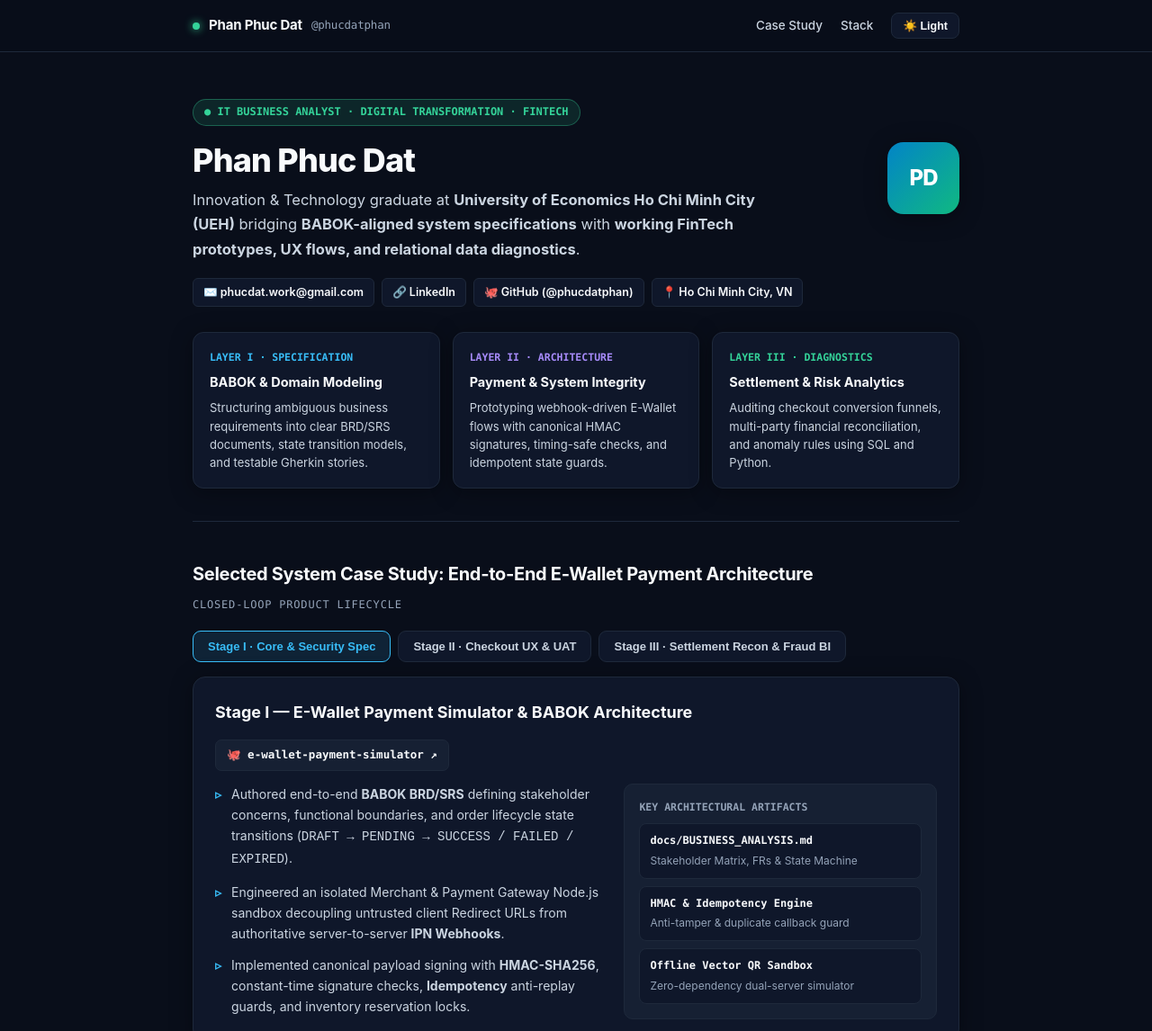
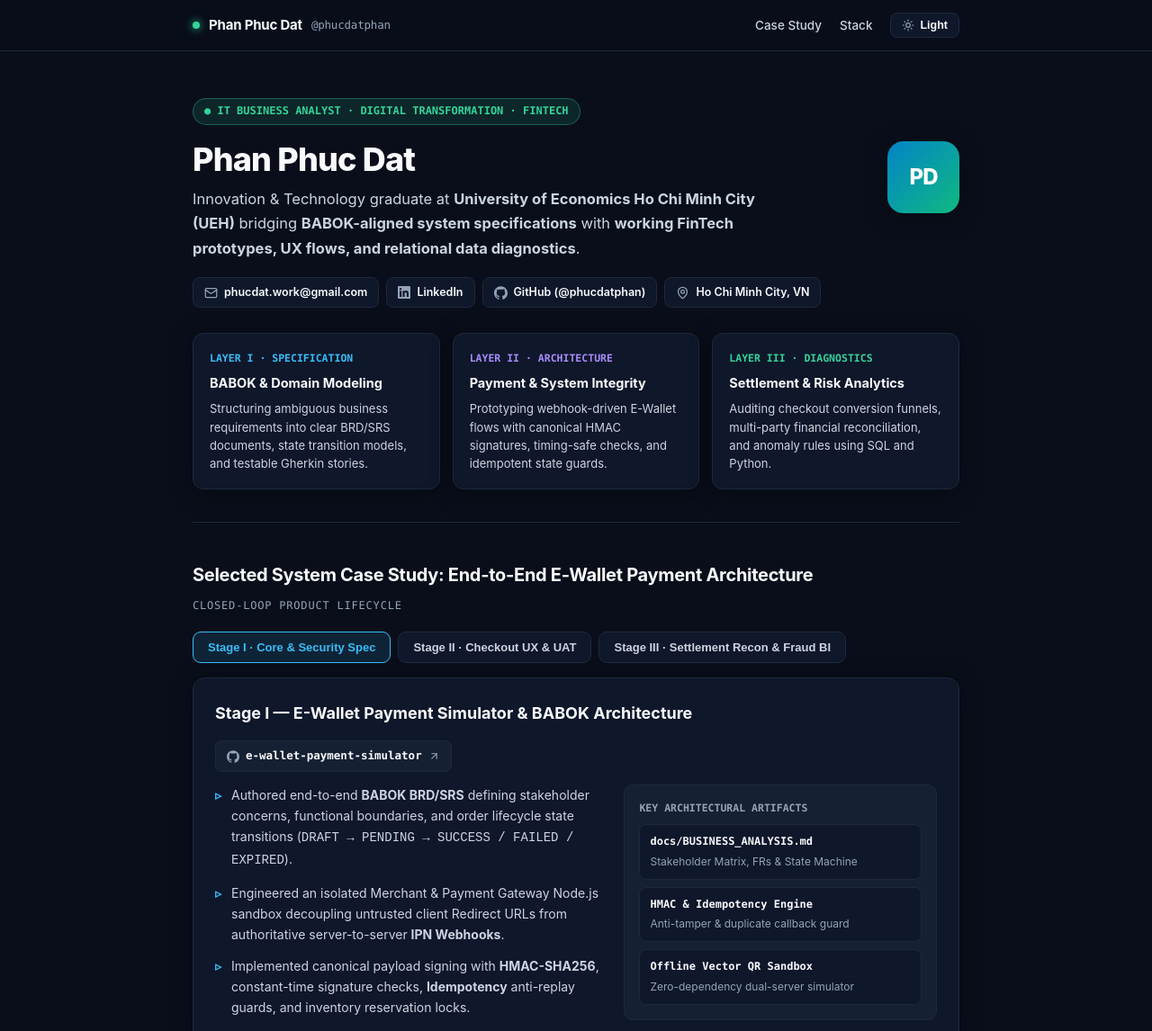
Before and after one commit to phucdatphan/phucdatphan.github.io, a plain HTML site: page index.html in a window 1280 px wide. Shown: the top 1146 px of the page at 90% size. Drawn offline with Linux system fonts and the light colour scheme.

Commit message:
style: replace emoji icons with crisp vector SVGs

```diff
--- a/index.html
+++ b/index.html
@@ -67,9 +67,13 @@
     .nav-links a { color: var(--muted); font-weight: 500; }
     .nav-links a:hover { color: var(--text); text-decoration: none; }
     .theme-btn {
+      display: inline-flex; align-items: center; gap: 6px;
       background: var(--surface); border: 1px solid var(--border); color: var(--text);
       padding: 6px 12px; border-radius: 8px; cursor: pointer; font-size: 12.5px; font-weight: 600;
     }
+    .theme-btn svg { color: var(--subtle); flex-shrink: 0; }
+    .theme-btn:hover { border-color: var(--accent); }
+    .theme-btn:hover svg { color: var(--accent); }
 
     .hero { padding: 52px 0 36px; border-bottom: 1px solid var(--border); }
     .status-pill {
@@ -90,11 +94,14 @@
     }
     .badge-row { display: flex; flex-wrap: wrap; gap: 8px; margin-top: 12px; }
     .badge {
-      display: inline-flex; align-items: center; gap: 6px;
-      padding: 5px 11px; border-radius: 6px; font-size: 12.5px; font-weight: 600;
+      display: inline-flex; align-items: center; gap: 7px;
+      padding: 6px 12px; border-radius: 8px; font-size: 12.5px; font-weight: 600;
       background: var(--surface); border: 1px solid var(--border); color: var(--text);
+      transition: border-color 0.15s ease, color 0.15s ease;
     }
+    .badge svg { color: var(--subtle); flex-shrink: 0; transition: color 0.15s ease; }
     .badge:hover { border-color: var(--accent); text-decoration: none; }
+    .badge:hover svg { color: var(--accent); }
 
     /* Methodology Pillars (No KPI numbers) */
     .pillar-grid {
@@ -130,9 +137,14 @@
     .stage-header { display: flex; justify-content: space-between; align-items: flex-start; gap: 16px; flex-wrap: wrap; margin-bottom: 14px; }
     .stage-title { font-size: 18px; font-weight: 700; }
     .repo-btn {
+      display: inline-flex; align-items: center; gap: 7px;
       padding: 6px 12px; border-radius: 7px; font-size: 12.5px; font-weight: 600;
       background: var(--surface-alt); border: 1px solid var(--border); color: var(--text);
+      transition: border-color 0.15s ease;
     }
+    .repo-btn svg { color: var(--subtle); flex-shrink: 0; }
+    .repo-btn:hover { border-color: var(--accent); text-decoration: none; }
+    .repo-btn:hover svg { color: var(--accent); }
     .two-col { display: grid; grid-template-columns: 1.25fr 1fr; gap: 20px; margin-top: 14px; }
     ul.clean-list { list-style: none; display: grid; gap: 10px; }
     ul.clean-list li { position: relative; padding-left: 18px; color: var(--muted); font-size: 14px; }
@@ -180,7 +192,10 @@
       <nav class="nav-links">
         <a href="#works">Case Study</a>
         <a href="#stack">Stack</a>
-        <button class="theme-btn" id="themeToggle" type="button">☀️ Light</button>
+        <button class="theme-btn" id="themeToggle" type="button">
+          <svg width="14" height="14" viewBox="0 0 24 24" fill="none" stroke="currentColor" stroke-width="2" stroke-linecap="round" stroke-linejoin="round" aria-hidden="true"><circle cx="12" cy="12" r="4"/><path d="M12 2v2"/><path d="M12 20v2"/><path d="m4.93 4.93 1.41 1.41"/><path d="m17.66 17.66 1.41 1.41"/><path d="M2 12h2"/><path d="M20 12h2"/><path d="m6.34 17.66-1.41 1.41"/><path d="m19.07 4.93-1.41 1.41"/></svg>
+          <span>Light</span>
+        </button>
       </nav>
     </div>
   </header>
@@ -195,10 +210,22 @@
             Innovation &amp; Technology graduate at <strong>University of Economics Ho Chi Minh City (UEH)</strong> bridging <strong>BABOK-aligned system specifications</strong> with <strong>working FinTech prototypes, UX flows, and relational data diagnostics</strong>.
           </p>
           <div class="badge-row">
-            <a class="badge" href="mailto:phucdat.work@gmail.com">✉️ phucdat.work@gmail.com</a>
-            <a class="badge" href="https://linkedin.com/in/phucdatphan" target="_blank" rel="noreferrer">🔗 LinkedIn</a>
-            <a class="badge" href="https://github.com/phucdatphan" target="_blank" rel="noreferrer">🐙 GitHub (@phucdatphan)</a>
-            <span class="badge">📍 Ho Chi Minh City, VN</span>
+            <a class="badge" href="mailto:phucdat.work@gmail.com">
+              <svg width="15" height="15" viewBox="0 0 24 24" fill="none" stroke="currentColor" stroke-width="2" stroke-linecap="round" stroke-linejoin="round" aria-hidden="true"><rect width="20" height="16" x="2" y="4" rx="2"/><path d="m22 7-8.97 5.7a1.94 1.94 0 0 1-2.06 0L2 7"/></svg>
+              <span>phucdat.work@gmail.com</span>
+            </a>
+            <a class="badge" href="https://linkedin.com/in/phucdatphan" target="_blank" rel="noreferrer">
+              <svg width="14" height="14" viewBox="0 0 24 24" fill="currentColor" aria-hidden="true"><path d="M20.447 20.452h-3.554v-5.569c0-1.328-.027-3.037-1.852-3.037-1.853 0-2.136 1.445-2.136 2.939v5.667H9.351V9h3.414v1.561h.046c.477-.9 1.637-1.85 3.37-1.85 3.601 0 4.267 2.37 4.267 5.455v6.286zM5.337 7.433a2.062 2.062 0 0 1-2.063-2.065 2.064 2.064 0 1 1 2.063 2.065zm1.782 13.019H3.555V9h3.564v11.452zM22.225 0H1.771C.792 0 0 .774 0 1.729v20.542C0 23.227.792 24 1.771 24h20.451C23.2 24 24 23.227 24 22.271V1.729C24 .774 23.2 0 22.222 0h.003z"/></svg>
+              <span>LinkedIn</span>
+            </a>
+            <a class="badge" href="https://github.com/phucdatphan" target="_blank" rel="noreferrer">
+              <svg width="15" height="15" viewBox="0 0 24 24" fill="currentColor" aria-hidden="true"><path d="M12 .297c-6.63 0-12 5.373-12 12 0 5.303 3.438 9.8 8.205 11.385.6.113.82-.258.82-.577 0-.285-.01-1.04-.015-2.04-3.338.724-4.042-1.61-4.042-1.61C4.422 18.07 3.633 17.7 3.633 17.7c-1.087-.744.084-.729.084-.729 1.205.084 1.838 1.236 1.838 1.236 1.07 1.835 2.809 1.305 3.495.998.108-.776.417-1.305.76-1.605-2.665-.3-5.466-1.332-5.466-5.93 0-1.31.465-2.38 1.235-3.22-.135-.303-.54-1.523.105-3.176 0 0 1.005-.322 3.3 1.23.96-.267 1.98-.399 3-.405 1.02.006 2.04.138 3 .405 2.28-1.552 3.285-1.23 3.285-1.23.645 1.653.24 2.873.12 3.176.765.84 1.23 1.91 1.23 3.22 0 4.61-2.805 5.625-5.475 5.92.42.36.81 1.096.81 2.22 0 1.606-.015 2.896-.015 3.286 0 .315.21.69.825.57C20.565 22.092 24 17.592 24 12.297c0-6.627-5.373-12-12-12"/></svg>
+              <span>GitHub (@phucdatphan)</span>
+            </a>
+            <span class="badge">
+              <svg width="15" height="15" viewBox="0 0 24 24" fill="none" stroke="currentColor" stroke-width="2" stroke-linecap="round" stroke-linejoin="round" aria-hidden="true"><path d="M20 10c0 6-8 12-8 12s-8-6-8-12a8 8 0 0 1 16 0Z"/><circle cx="12" cy="10" r="3"/></svg>
+              <span>Ho Chi Minh City, VN</span>
+            </span>
           </div>
         </div>
         <div class="avatar-box" aria-hidden="true">PD</div>
@@ -326,6 +353,11 @@
       }
     };
 
+    const ICON_GITHUB = `<svg width="14" height="14" viewBox="0 0 24 24" fill="currentColor" aria-hidden="true"><path d="M12 .297c-6.63 0-12 5.373-12 12 0 5.303 3.438 9.8 8.205 11.385.6.113.82-.258.82-.577 0-.285-.01-1.04-.015-2.04-3.338.724-4.042-1.61-4.042-1.61C4.422 18.07 3.633 17.7 3.633 17.7c-1.087-.744.084-.729.084-.729 1.205.084 1.838 1.236 1.838 1.236 1.07 1.835 2.809 1.305 3.495.998.108-.776.417-1.305.76-1.605-2.665-.3-5.466-1.332-5.466-5.93 0-1.31.465-2.38 1.235-3.22-.135-.303-.54-1.523.105-3.176 0 0 1.005-.322 3.3 1.23.96-.267 1.98-.399 3-.405 1.02.006 2.04.138 3 .405 2.28-1.552 3.285-1.23 3.285-1.23.645 1.653.24 2.873.12 3.176.765.84 1.23 1.91 1.23 3.22 0 4.61-2.805 5.625-5.475 5.92.42.36.81 1.096.81 2.22 0 1.606-.015 2.896-.015 3.286 0 .315.21.69.825.57C20.565 22.092 24 17.592 24 12.297c0-6.627-5.373-12-12-12"/></svg>`;
+    const ICON_EXT = `<svg width="13" height="13" viewBox="0 0 24 24" fill="none" stroke="currentColor" stroke-width="2" stroke-linecap="round" stroke-linejoin="round" aria-hidden="true"><path d="M7 7h10v10"/><path d="M7 17 17 7"/></svg>`;
+    const ICON_SUN = `<svg width="14" height="14" viewBox="0 0 24 24" fill="none" stroke="currentColor" stroke-width="2" stroke-linecap="round" stroke-linejoin="round" aria-hidden="true"><circle cx="12" cy="12" r="4"/><path d="M12 2v2"/><path d="M12 20v2"/><path d="m4.93 4.93 1.41 1.41"/><path d="m17.66 17.66 1.41 1.41"/><path d="M2 12h2"/><path d="M20 12h2"/><path d="m6.34 17.66-1.41 1.41"/><path d="m19.07 4.93-1.41 1.41"/></svg>`;
+    const ICON_MOON = `<svg width="14" height="14" viewBox="0 0 24 24" fill="none" stroke="currentColor" stroke-width="2" stroke-linecap="round" stroke-linejoin="round" aria-hidden="true"><path d="M12 3a6 6 0 0 0 9 9 9 9 0 1 1-9-9Z"/></svg>`;
+
     function renderStage(id) {
       const s = STAGES[id];
       const itemsHtml = s.artifacts.map(a => `
@@ -337,7 +369,7 @@
       document.getElementById("stageContent").innerHTML = `
         <div class="stage-header">
           <div class="stage-title">${s.title}</div>
-          <a class="repo-btn mono" href="${s.repo}" target="_blank" rel="noreferrer">🐙 ${s.repoName} ↗</a>
+          <a class="repo-btn mono" href="${s.repo}" target="_blank" rel="noreferrer">${ICON_GITHUB}<span>${s.repoName}</span>${ICON_EXT}</a>
         </div>
         <div class="two-col">
           <ul class="clean-list">${s.bullets.map(x => `<li>${x}</li>`).join("")}</ul>
@@ -363,7 +395,9 @@
       const html = document.documentElement;
       const next = html.dataset.theme === "dark" ? "light" : "dark";
       html.dataset.theme = next;
-      toggle.textContent = next === "dark" ? "☀️ Light" : "🌙 Dark";
+      toggle.innerHTML = next === "dark"
+        ? `${ICON_SUN}<span>Light</span>`
+        : `${ICON_MOON}<span>Dark</span>`;
     });
   </script>
 </body>
```
